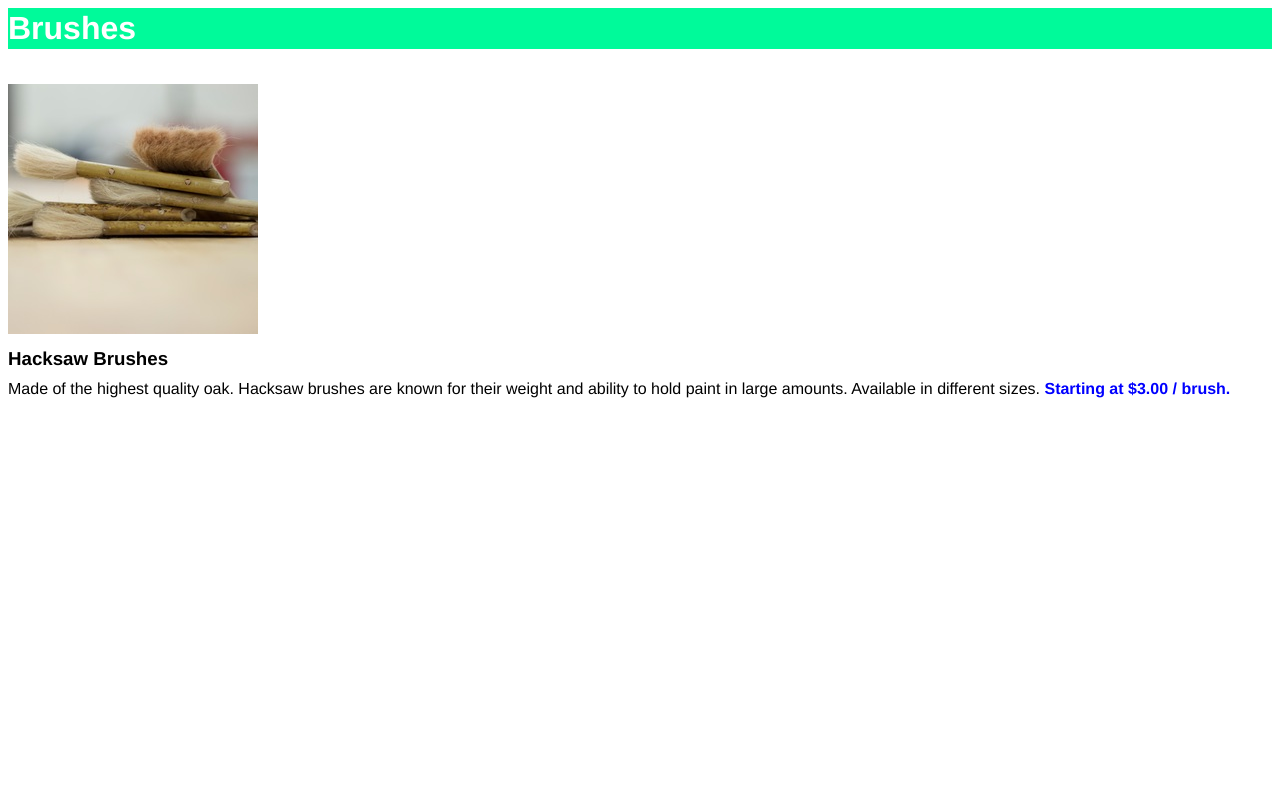
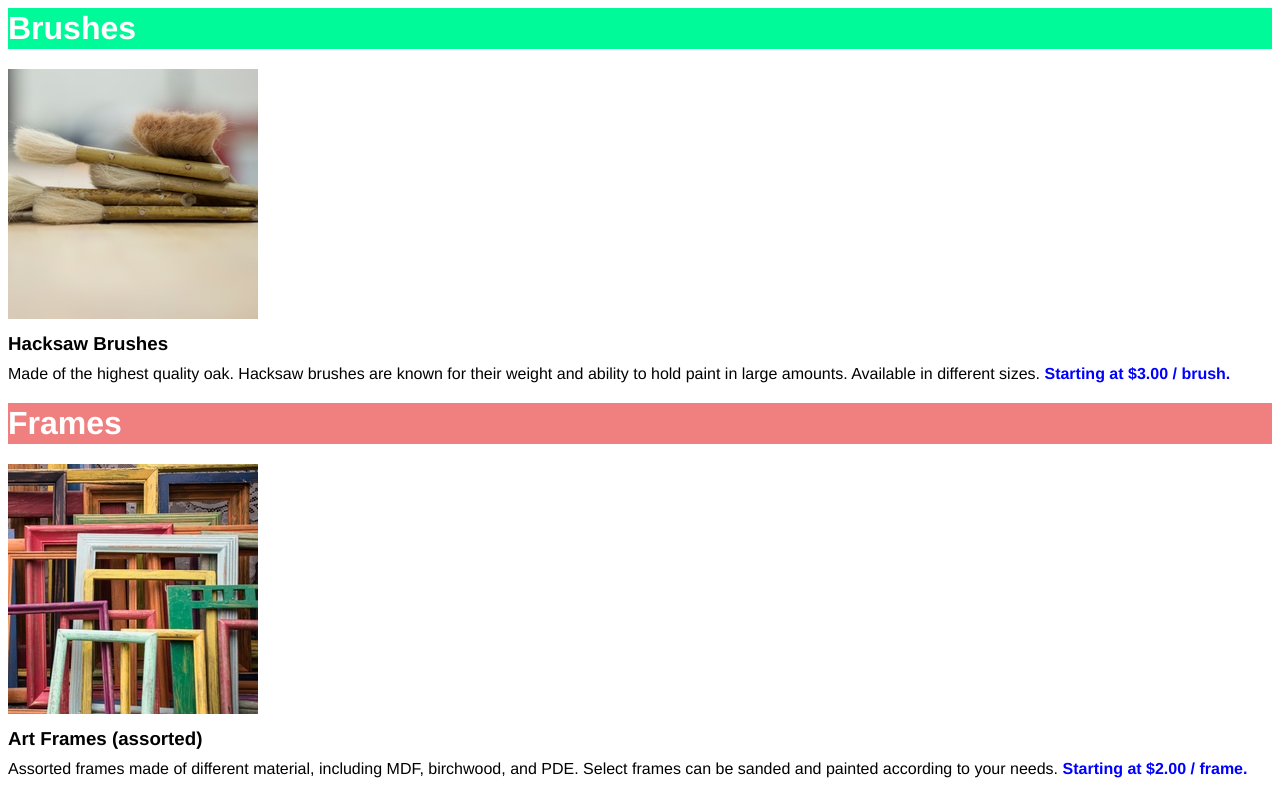
Before and after one commit to jonhayjr/codeacademy-dasmotor-arts-and-crafts, a plain HTML site: page index.html in a window 1280 px wide. Shown: the part 202-1000 px from the top of the page. Before the commit the page ends 800 px from the top, so only its background shows below. Drawn offline with Linux system fonts and the light colour scheme.

Commit message:
Added frames section content

```diff
--- a/css/styles.css
+++ b/css/styles.css
@@ -37,11 +37,15 @@ body {
     font-weight: bold;
     color: white;
     padding: 2px 0;
-    margin-bottom: 35px;
+    margin-bottom: 20px;
 }
 
 .main h3 {
     margin: 10px 0;
+}
+
+.main p {
+    margin-bottom: 20px;
 }
 
 main .blue-text {
@@ -54,6 +58,11 @@ main .blue-text {
     background-color: mediumspringgreen;
 }
 
+/*Frames*/
+.frames-heading {
+    background-color: lightcoral;
+}
+
 /*Media Queries*/
 @media screen and (min-width: 480px) {
     .heading {
--- a/index.html
+++ b/index.html
@@ -12,12 +12,15 @@
         <main class="main">
             <section class="brushes">
                 <h2 class="brushes-heading">Brushes</h2>
-                <img src="../img/hacksaw.jpeg" alt="Image of brushes">
+                <img src="../img/hacksaw.jpeg" alt="Brushes">
                 <h3>Hacksaw Brushes</h3>
                 <p>Made of the highest quality oak.  Hacksaw brushes are known for their weight and ability to hold paint in large amounts.  Available in different sizes.  <span class="blue-text">Starting at $3.00 / brush.</span></p>
             </section>
             <section class="frames">
-
+                <h2 class="frames-heading">Frames</h2>
+                <img src="../img/frames.jpeg" alt="Frames">
+                <h3>Art Frames (assorted)</h3>
+                <p>Assorted frames made of different material, including MDF, birchwood, and PDE.  Select frames can be sanded and painted according to your needs.  <span class="blue-text">Starting at $2.00 / frame.</span></p>
             </section>
             <section class="pain">
 
```
